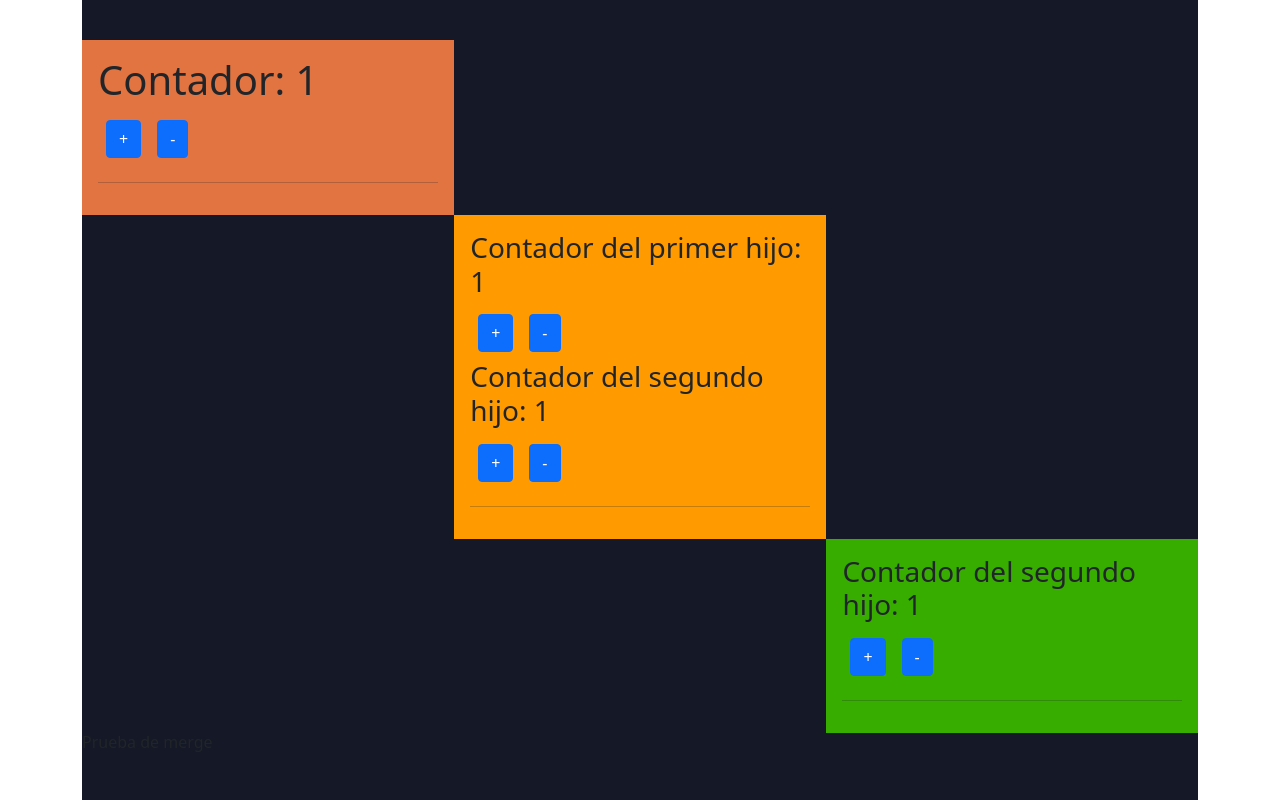
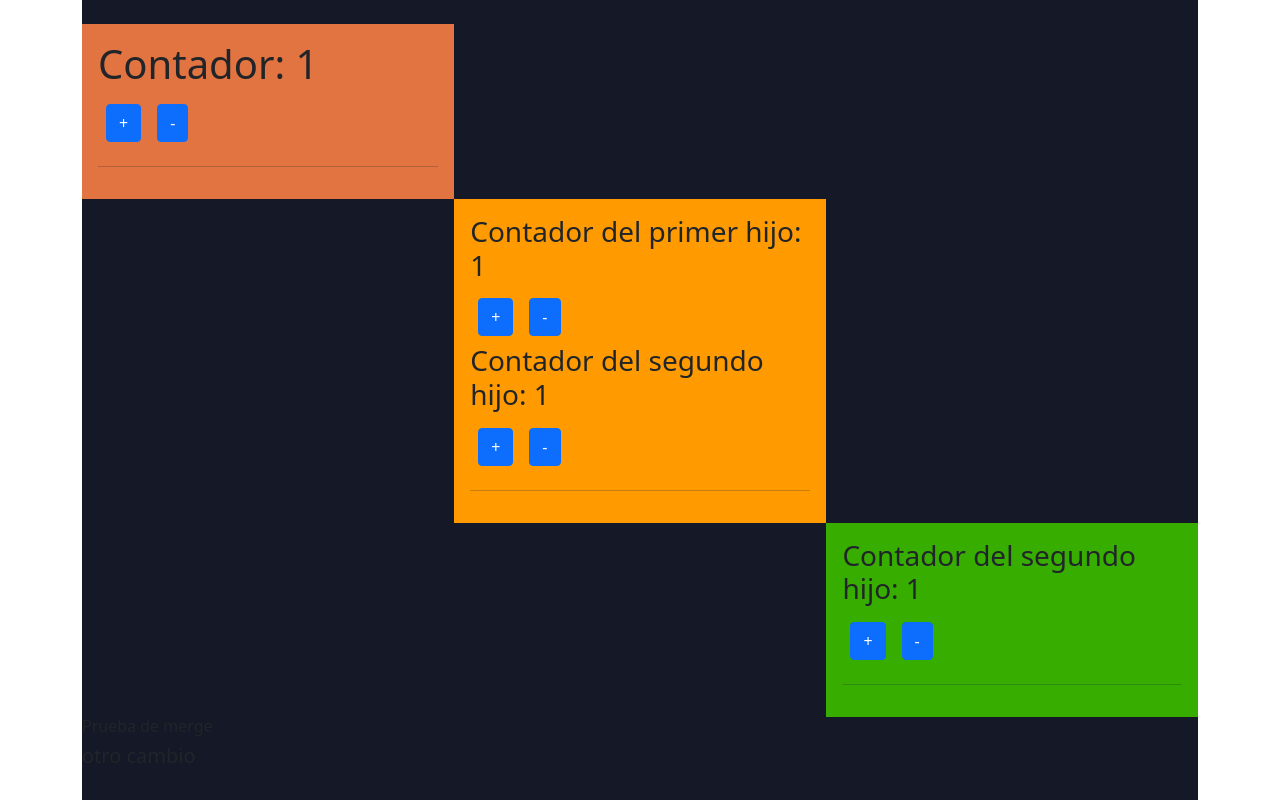
Before and after one commit to jcornejoinf93/Angular-InputOutput, an Angular app: page / in a window 1280 px wide. Built offline with nearby package versions, Linux system fonts and the light colour scheme.

Commit message:
otro cambio

```diff
--- a/src/app/components/padre/padre.component.html
+++ b/src/app/components/padre/padre.component.html
@@ -17,4 +17,5 @@
         <hr>
     </div>
     <h6>Prueba de merge</h6>
+    <h5>otro cambio</h5>
 </div>
```
